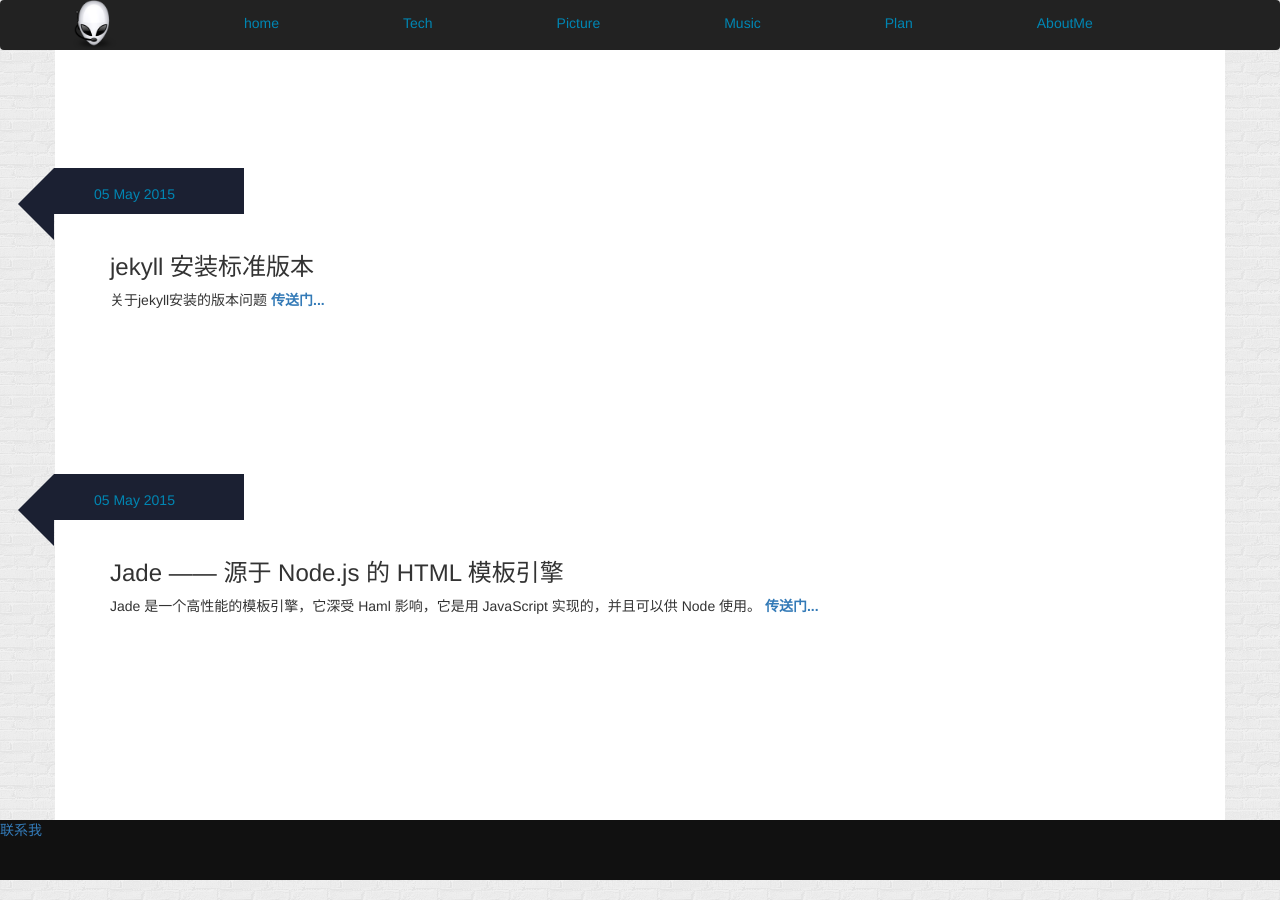
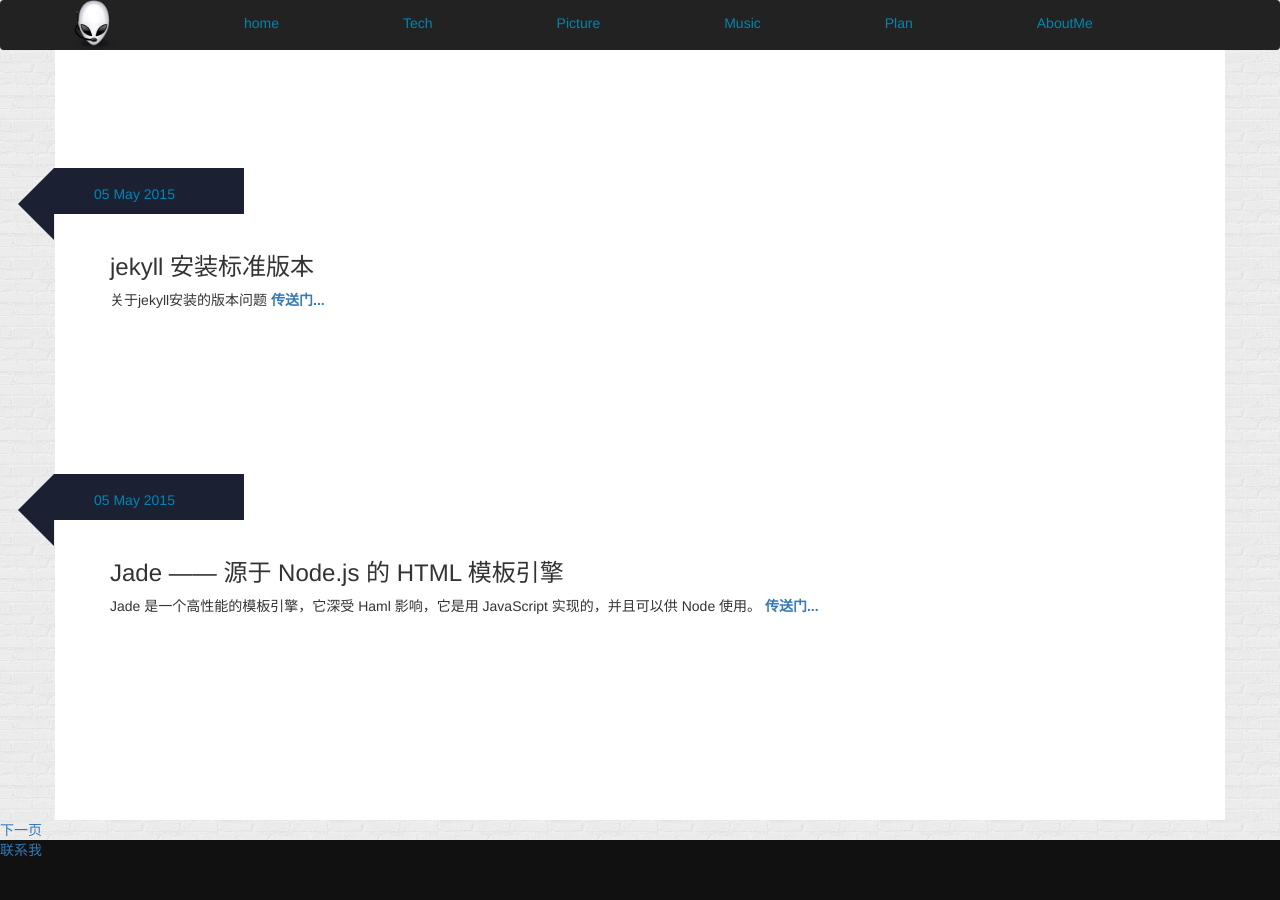
Before and after one commit to GeorageLiang/georageliang.github.com, a Jekyll site: the page built from blogindex/index.html, in a window 1280 px wide and 900 px high, scrolled down 1146 px. Built offline with Jekyll 4.4.1, drawn with Linux system fonts in a browser that asks for light colours; Markdown is read by kramdown in place of the engine named in the settings; the list of posts is cut into pages by our own code; comment, search, counter and statistics services are not loaded.

Commit message:
Update index.html

```diff
--- a/blogindex/index.html
+++ b/blogindex/index.html
@@ -38,3 +38,11 @@ layout: default
 
   </div>
 </div>
+{% if paginator.total_pages > 1 %}
+  {% if paginator.previous_page %}
+    <a href="{{ paginator.previous_page_path | prepend: site.baseurl | replace: '//', '/' }}"上一页</a>
+  {% endif %}
+  {% if paginator.next_page %}
+    <a href="{{ paginator.next_page_path | prepend: site.baseurl | replace: '//', '/' }}">下一页</a>
+  {% endif %}
+{% endif %}
```
